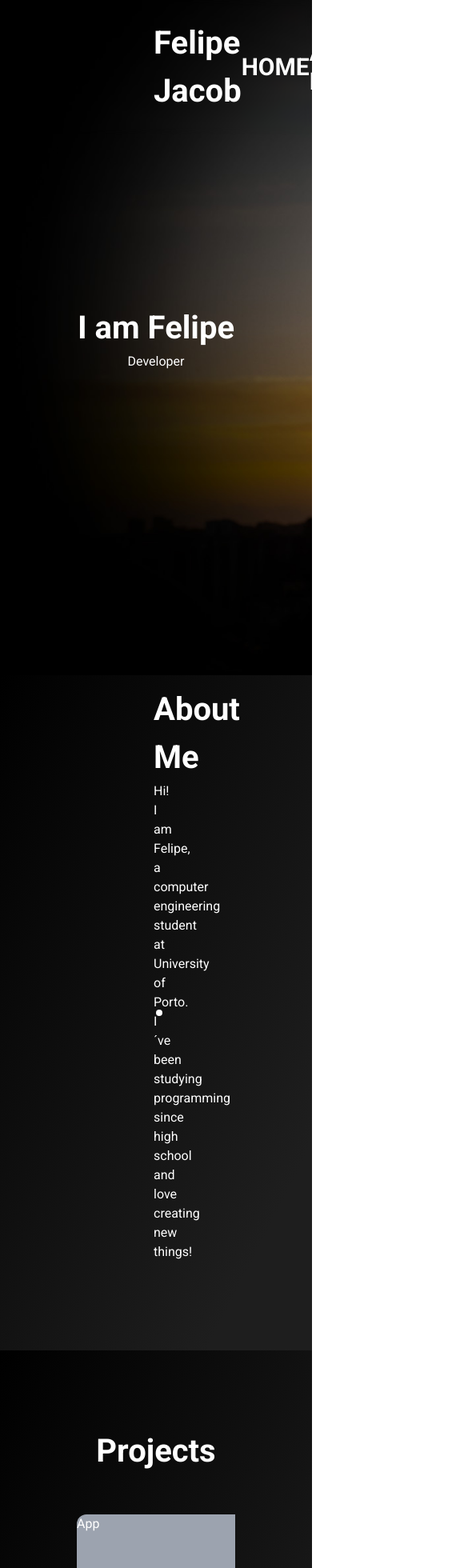
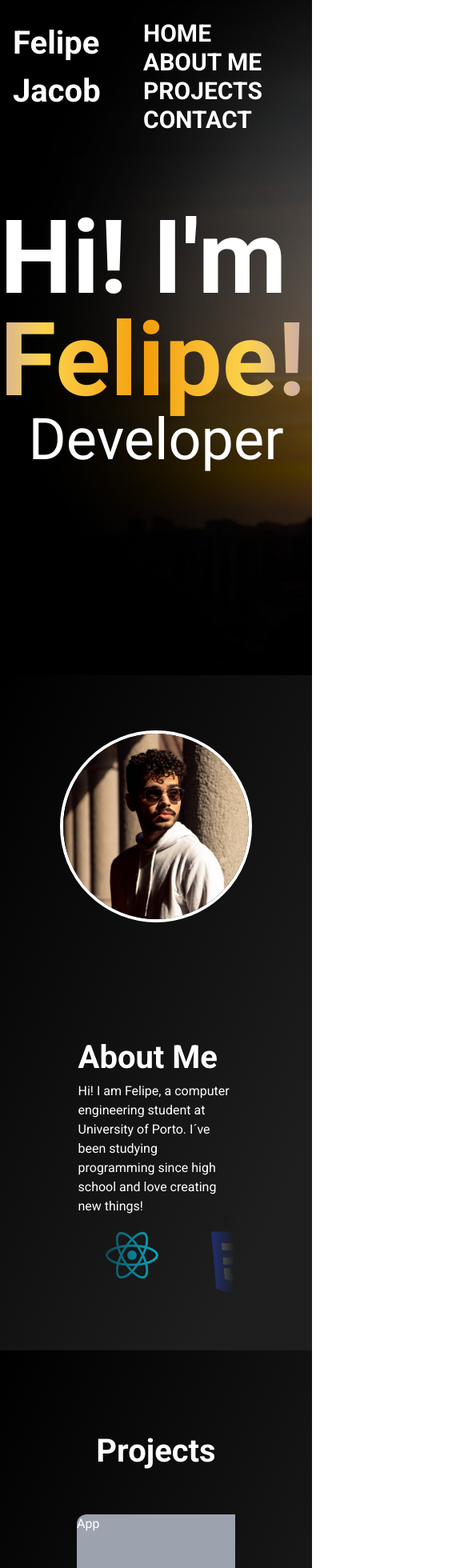
Before and after one commit to fjacobf/portfolioV1, a React (Vite) app: page / in a window 390 px wide. Shown: the top 1960 px of the page at 80% size, 585 px wide, since content can reach past the window. Built offline with nearby package versions, Linux system fonts and the light colour scheme; grey boxes are pictures that could not be loaded.

Commit message:
added name gradient

```diff
--- a/src/AboutMe.jsx
+++ b/src/AboutMe.jsx
@@ -3,7 +3,7 @@ import React from "react";
 
 export function AboutMe({ about, img1 }) {
 
-  return <section id="about me" className='p-48'>
+  return <section id="about me" className=' flex flex-col-reverse md:p-48'>
       <div className='flex flex-col w-1/2'>
         <h1>About Me</h1>
         <p>{about.presentation}</p>
@@ -11,6 +11,6 @@ export function AboutMe({ about, img1 }) {
         <Technologies  />
       </div>
 
-      <img src={img1} alt="personal photo" className=' aspect-square w-[300px] rounded-full border-solid border-white border-4 object-cover object-top' />
+      <img src={img1} alt="personal photo" className=' aspect-square w-[15rem] rounded-full border-solid border-white border-4 object-cover object-top' />
     </section>;
 }
--- a/src/App.jsx
+++ b/src/App.jsx
@@ -12,8 +12,8 @@ function App() {
     <Navbar     />
 
     <div id="home" className='bg-high-contrast bg-cover h-[100vh] flex justify-center flex-col items-center'>
-      <h1>I am Felipe</h1>
-      <h2>Developer</h2>
+      <h1 className='text-9xl font-extrabold'>Hi! I'm <span className='bg-[linear-gradient(to_right,theme(colors.amber.500),theme(colors.amber.300),theme(colors.violet.400),theme(colors.violet.500),theme(colors.violet.400),theme(colors.amber.300),theme(colors.amber.500))] animate-gradient bg-[length:200%_auto] bg-clip-text text-transparent'>Felipe!</span></h1>
+      <h2 className='text-7xl'>Developer</h2>
     </div>
 
     <AboutMe   about={about} img1={img1}  />
--- a/src/ContactMe.jsx
+++ b/src/ContactMe.jsx
@@ -1,6 +1,6 @@
 import React from "react";
 export function ContactMe({}) {
-  return <section id="contact" className='flex-col justify-center px-80'>
+  return <section id="contact" className='flex-col justify-center'>
       <h1>Contact Me</h1>
 
     </section>;
--- a/src/Navbar.jsx
+++ b/src/Navbar.jsx
@@ -1,10 +1,10 @@
 import React from "react";
 import {HashLink as Link} from 'react-router-hash-link';
 export function Navbar({}) {
-  return <header className=' backdrop-blur-sm fixed flex flex-row justify-between w-full py-6 px-48'>
+  return <header className=' backdrop-blur-sm fixed flex flex-row justify-between w-full py-6 px-4 lg:px-48'>
       <h1>Felipe Jacob</h1>
     <nav className='flex items-center'>
-        <ul className='w-[50vw] flex flex-row justify-between items-center'>
+        <ul className='w-[50vw] md:flex flex-row justify-between items-center'>
           <li className='list-none text-3xl font-bold uppercase'><Link to='#home' smooth>Home</Link></li>
           <li className='list-none text-3xl font-bold uppercase'><Link to='#about me' smooth>About Me</Link></li>
           <li className='list-none text-3xl font-bold uppercase'><Link to='#projects' smooth>Projects</Link></li>
--- a/tailwind.config.js
+++ b/tailwind.config.js
@@ -17,6 +17,14 @@ export default {
           from: { transform: 'translateX(0)' },
           to: { transform: 'translateX(-100%)' },
         }
+      },
+      animation: {
+        'gradient': 'gradient 8s linear infinite',
+      },
+      keyframes: {
+        'gradient': {
+          to: { 'background-position': '200% center' },
+        }
       }
     },
   },
```
